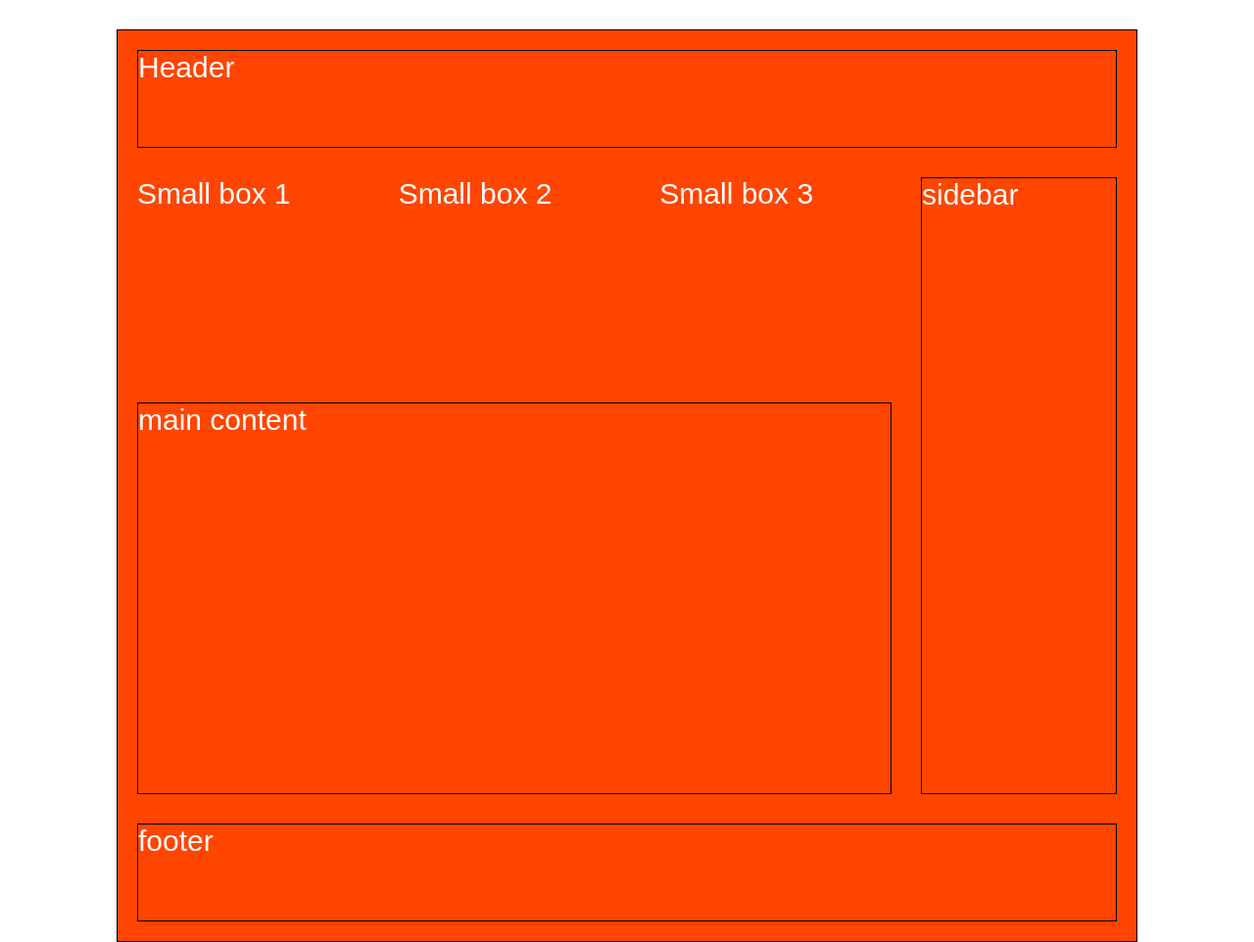
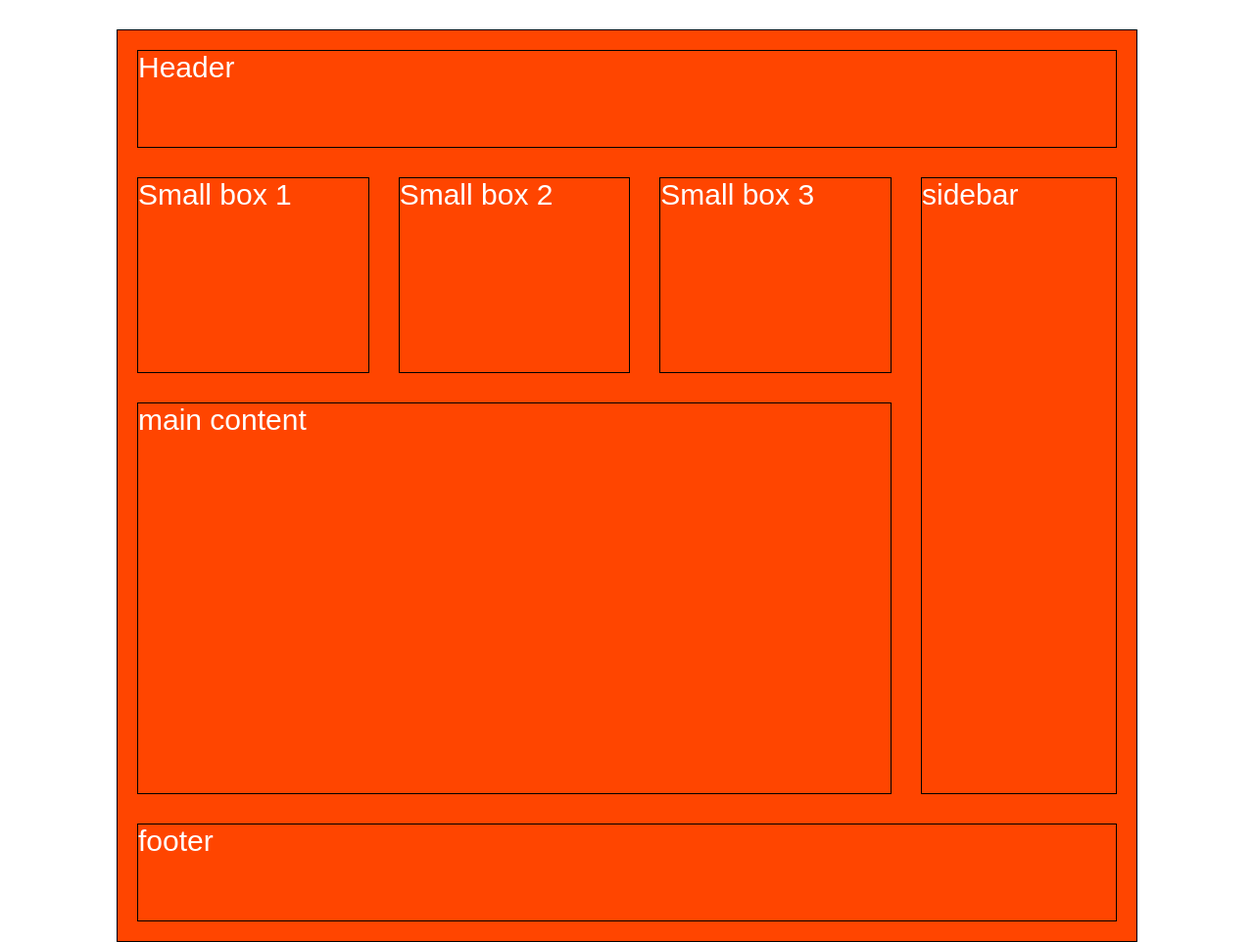
Before and after one commit to Kaycodes11/go-design, a plain HTML site: page grid2.html in a window 1280 px wide. Shown: the whole page at 98% size. Drawn offline with Linux system fonts and the light colour scheme.

Commit message:
html structure grid layout setup v1

```diff
--- a/grid2.css
+++ b/grid2.css
@@ -93,6 +93,7 @@
     font-family: sans-serif;
     border: 1px solid black;
 }
+.small {border: 1px solid black;}
 .header {
     grid-column: 1 / -1;
     border: 1px solid black;
--- a/grid2.html
+++ b/grid2.html
@@ -16,9 +16,9 @@
 <!--</div>-->
 <div class="challenge">
     <div class="header">Header</div>
-    <div class="small-box-1">Small box 1</div>
-    <div class="small-box-2">Small box 2</div>
-    <div class="small-box-3">Small box 3</div>
+    <div class="small small-box-1">Small box 1</div>
+    <div class="small small-box-2">Small box 2</div>
+    <div class="small small-box-3">Small box 3</div>
     <div class="main-content">main content</div>
     <div class="sidebar">sidebar</div>
     <div class="footer">footer</div>
```
